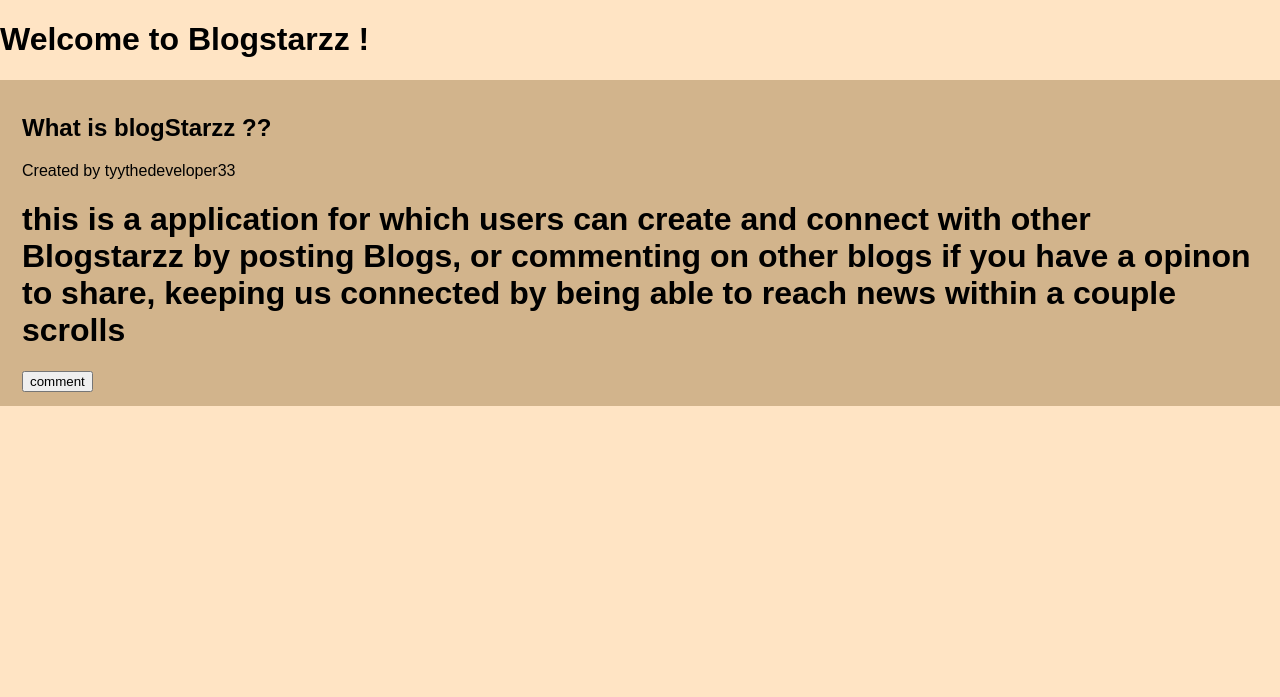
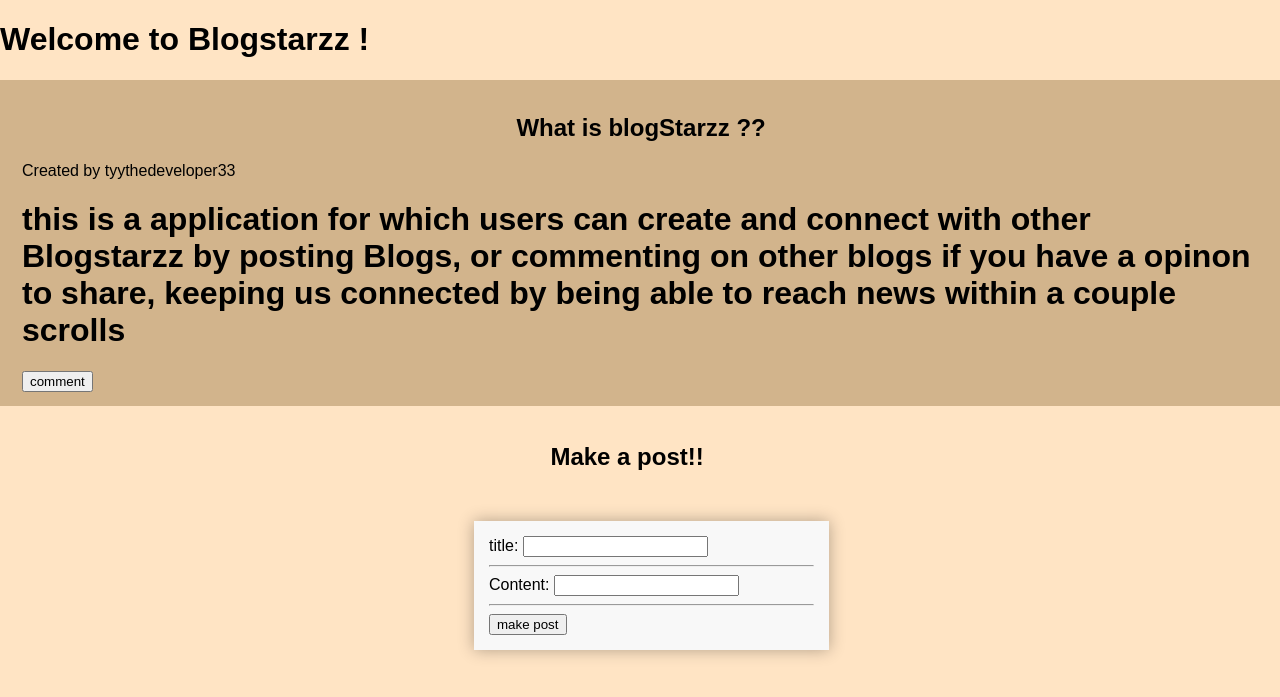
Before and after one commit to Tyythedeveloper33/blogPost, a Node server app: page /homeroutes in a window 1280 px wide. Shown: the part 53-750 px from the top of the page. Run offline with Node 20, Linux system fonts and the light colour scheme; some libraries are stand-ins or nearby versions.

Commit message:
got full response for blogpost object including user_id which is eaqual to the user id who logged in need to upload /dashboard with all blogpost and add comment functionality

```diff
--- a/public/css/index.css
+++ b/public/css/index.css
@@ -28,3 +28,28 @@ nav  :hover {
     padding: 14px 22px;
     color: black;
 }
+
+.forms-container {
+    width:325px;
+    margin-left: 37%;
+}
+
+body .forms-container {
+    margin-top: 50px;
+
+        transform: perspective(1000px)  ;
+        transform-origin: top;
+        /* add depth with shadows*/
+        box-shadow: 0px 0px 15px rgba(0, 0, 0,0.3);
+        /* add padding and background color*/
+        padding: 15px;
+        background-color: #f8f8f8;
+}
+
+
+h2{
+    margin-left: 40%;
+}
+.h2-blog{
+    margin-left: 43%;
+}
--- a/public/js/logout.js
+++ b/public/js/logout.js
@@ -16,8 +16,22 @@ const logout = async () => {
     alert("Comments currently disabled for creators post, but you can get started by clicking the Dashboard link!!")
   }
 
+  const makepost = async () => {
+    console.log('making post')
+    const response = await fetch('/api/dashRoutes/makeBlog', {
+      method: 'POST',
+      headers: { 'Content-Type': 'application/json' },
+    });
+
+    if (response.ok) {
+      console.log(data)
+    } else {
+      alert(response.statusText);
+    }
+  };
 
 
 
+  document.querySelector('#post').addEventListener('click', makepost);
 document.querySelector('#logout').addEventListener('click', logout);
 document.querySelector('#makeComment').addEventListener('click', logMessage);
--- a/views/index.handlebars
+++ b/views/index.handlebars
@@ -19,6 +19,23 @@
                <button  id="makeComment">comment</button>
             </div>
         </div>
+        <br>
+        <h2 class="h2-blog"> Make a post!!</h2>
+     <div class="forms-container">
+        <div class="blogpost-form">
+            <link rel="stylesheet" href="css/{{style}}">
+            <form action="/api/dashboard/makeBlog" method="post">
+                <label for="title">title:   </label>
+                <input type="title" id="title" name="title" required>
+                  <br><hr>
+                <label for="content">Content:</label>
+                <input type="content" id="content" name="content" required><br>
+                <hr>
+                <button type="submit">make post</button>
+
+
+            </form>
+        </div>
 
         <script src="/js/logout.js"></script>
     </body>
```
Also changed, not shown: controllers/api/dashRoutes.js (+4 -4 lines).
